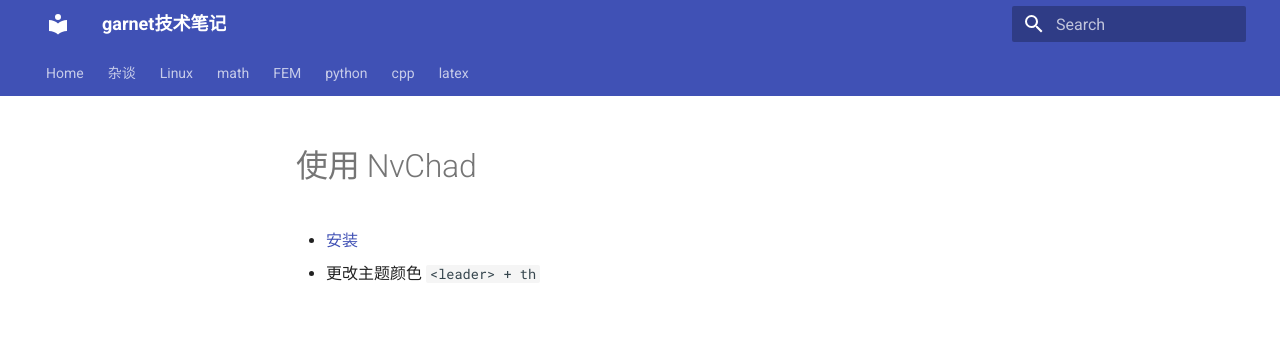
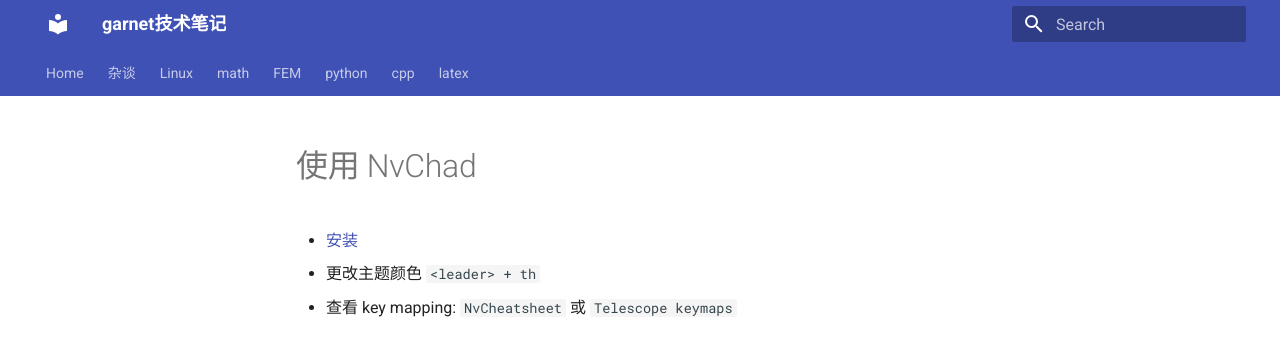
Before and after one commit to ymma98/technotes, an MkDocs documentation site: the page built from docs/Linux/vim_使用NvChad.md, in a window 1280 px wide. Shown: the top 356 px of the page. Built offline with MkDocs 1.6.1 and Material for MkDocs 9.7.7, drawn with Linux system fonts in a browser that asks for light colours.

Commit message:
docs/Linux/vim_使用NvChad.md updated from https://stackedit.cn/

```diff
--- a/docs/Linux/vim_使用NvChad.md
+++ b/docs/Linux/vim_使用NvChad.md
@@ -2,7 +2,8 @@
 
 * [安装](https://nvchad.com/docs/quickstart/install)
 * 更改主题颜色 `<leader> + th`
-
+* 查看 key mapping: `NvCheatsheet` 或 `Telescope keymaps`
 <!--stackedit_data:
-eyJoaXN0b3J5IjpbLTQ3NzMzNDY2OSw0NzY5NDE1MzBdfQ==
+eyJoaXN0b3J5IjpbMTI1NzEzOTgyNiwtNDc3MzM0NjY5LDQ3Nj
+k0MTUzMF19
 -->
```
